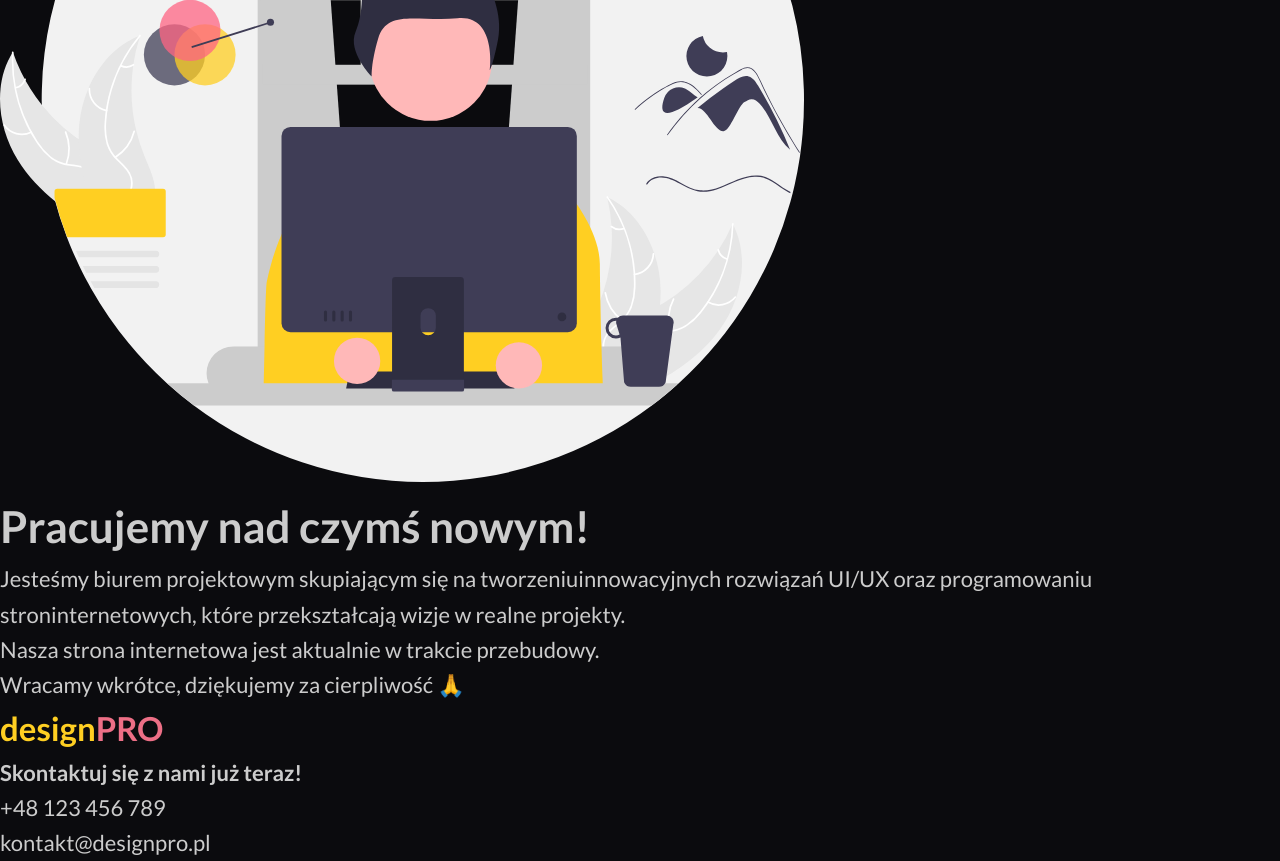
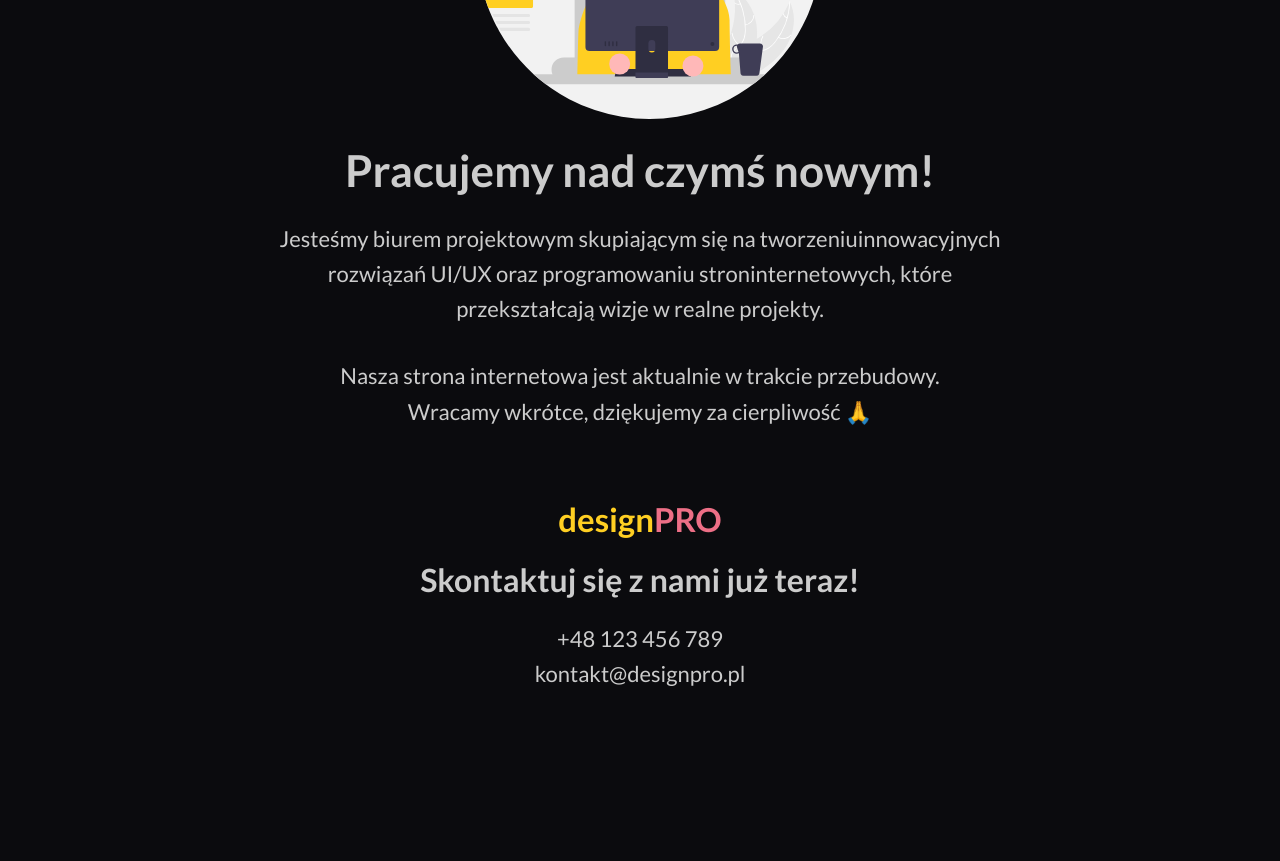
Before and after one commit to AndrzejGawera/ag-exam-main, a website: page index.html in a window 1280 px wide. Shown: the part 420-1281 px from the top of the page. After the commit the page ends 1175 px from the top, so only its background shows below. Drawn offline with Linux system fonts and the light colour scheme.

Commit message:
footer styles

```diff
--- a/style.scss
+++ b/style.scss
@@ -19,6 +19,7 @@ body {
   color: $primary-text-color;
   font-size: 22px;
   line-height: 1.6;
+  padding: 2rem;
 }
 
 .text_uppercase {
@@ -57,3 +58,36 @@ body {
     }
   }
 }
+
+.main {
+  display: flex;
+  flex-direction: column;
+  align-items: center;
+  text-align: center;
+  padding: 1rem 0;
+  &__image {
+    width: 30%;
+    max-width: 600px;
+    margin: 1rem 0;
+  }
+  &__text {
+    width: 60ch;
+    margin: 1rem 0;
+  }
+}
+
+.footer {
+  display: flex;
+  flex-direction: column;
+  align-items: center;
+  padding: 2rem 0;
+  text-align: center;
+  &__title {
+    font-size: 2rem;
+    font-weight: 700;
+    margin: .5rem 0 0;
+  }
+  &__text {
+    margin: 1rem 0 0;
+  }
+}
```
Also changed, not shown: index.html (+0 -1 lines), style.css, 1 other file.
